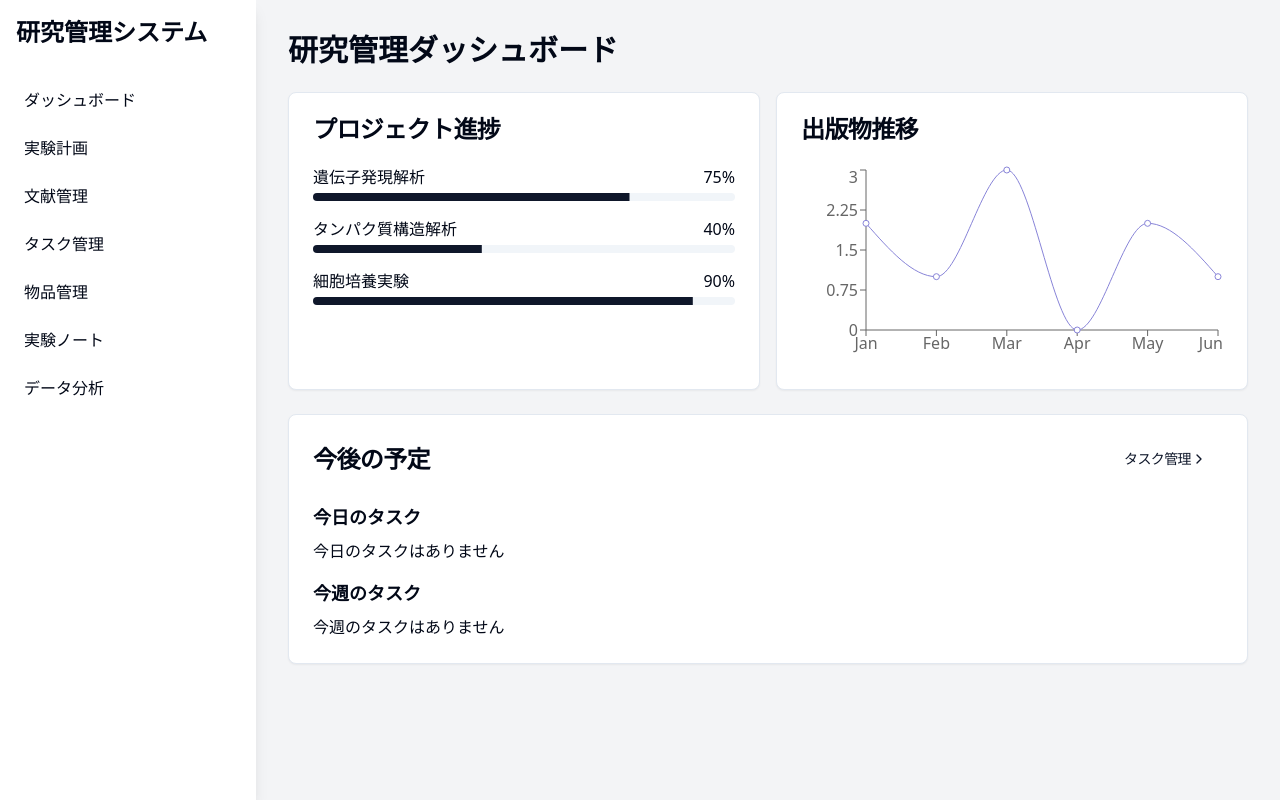
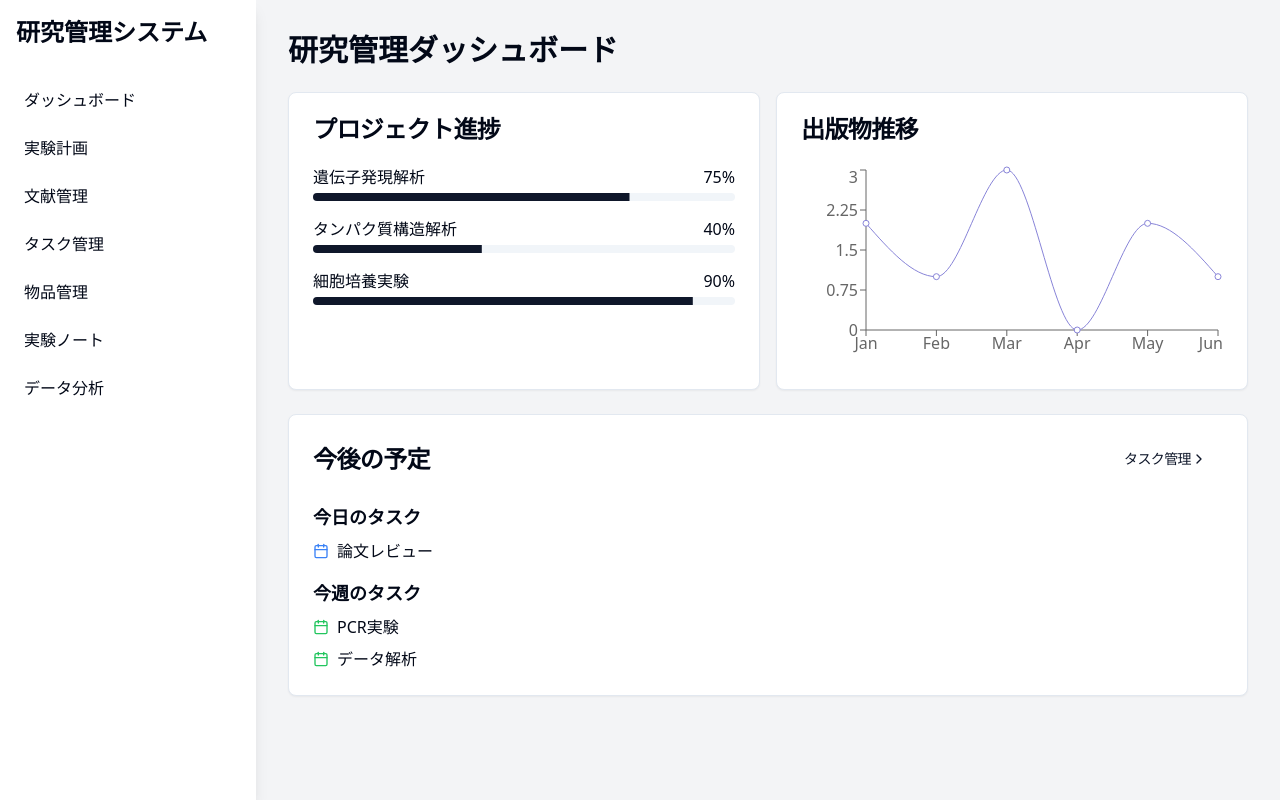
Before and after one commit to ronginooth/research-management-hub, a React (Vite) app: page / in a window 1280 px wide. Built offline with nearby package versions, Linux system fonts and the light colour scheme.

Commit message:
Fix dashboard task linking
Ensure that tasks displayed on the dashboard are properly linked to the corresponding task components for better functionality and user experience.
[skip gpt_engineer]

```diff
--- a/src/components/Dashboard.jsx
+++ b/src/components/Dashboard.jsx
@@ -1,10 +1,11 @@
-import React from 'react';
+import React, { useState, useEffect } from 'react';
 import { Card, CardContent, CardHeader, CardTitle } from "@/components/ui/card";
 import { Button } from "@/components/ui/button";
 import { Progress } from "@/components/ui/progress";
 import { CalendarIcon, ChevronRight } from 'lucide-react';
 import { LineChart, Line, XAxis, YAxis, Tooltip, ResponsiveContainer } from 'recharts';
 import { Link } from 'react-router-dom';
+import { getTasks } from '../utils/taskDatabase';
 
 const publicationData = [
   { month: 'Jan', count: 2 },
@@ -15,7 +16,13 @@ const publicationData = [
   { month: 'Jun', count: 1 },
 ];
 
-export default function Dashboard({ tasks = [], projects = [] }) {
+export default function Dashboard({ projects = [] }) {
+  const [tasks, setTasks] = useState([]);
+
+  useEffect(() => {
+    setTasks(getTasks());
+  }, []);
+
   const todayTasks = tasks.filter(task => task.timeframe === '今日');
   const thisWeekTasks = tasks.filter(task => task.timeframe === '今週');
 
```
